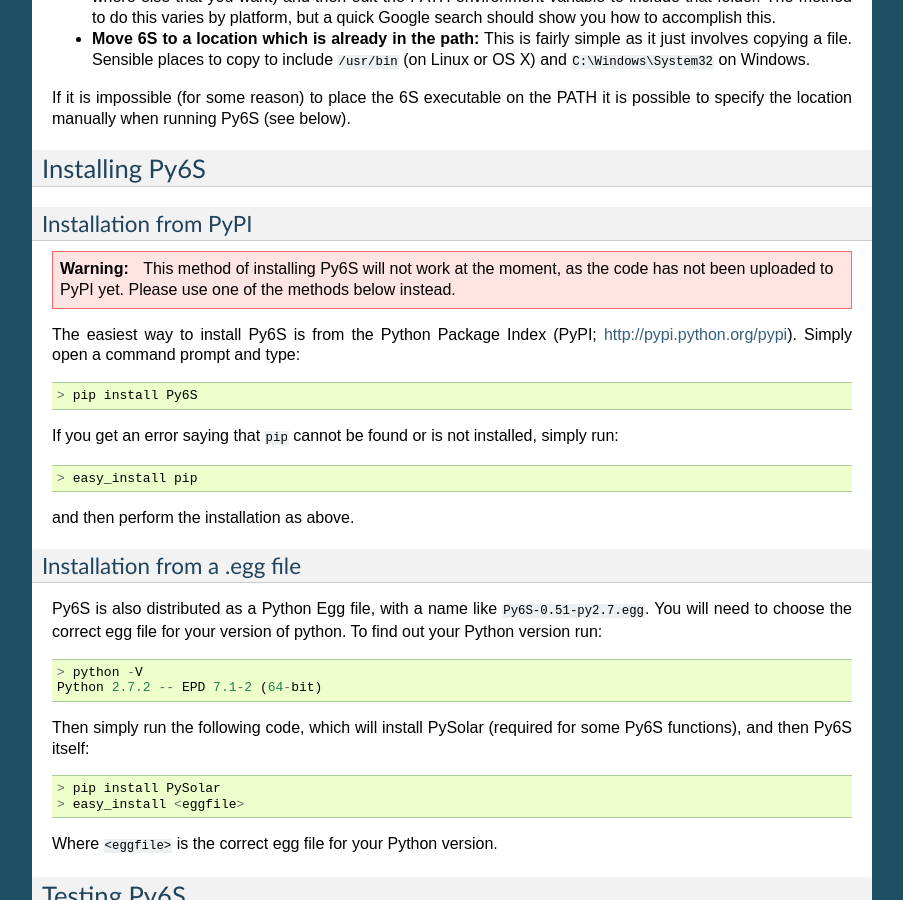
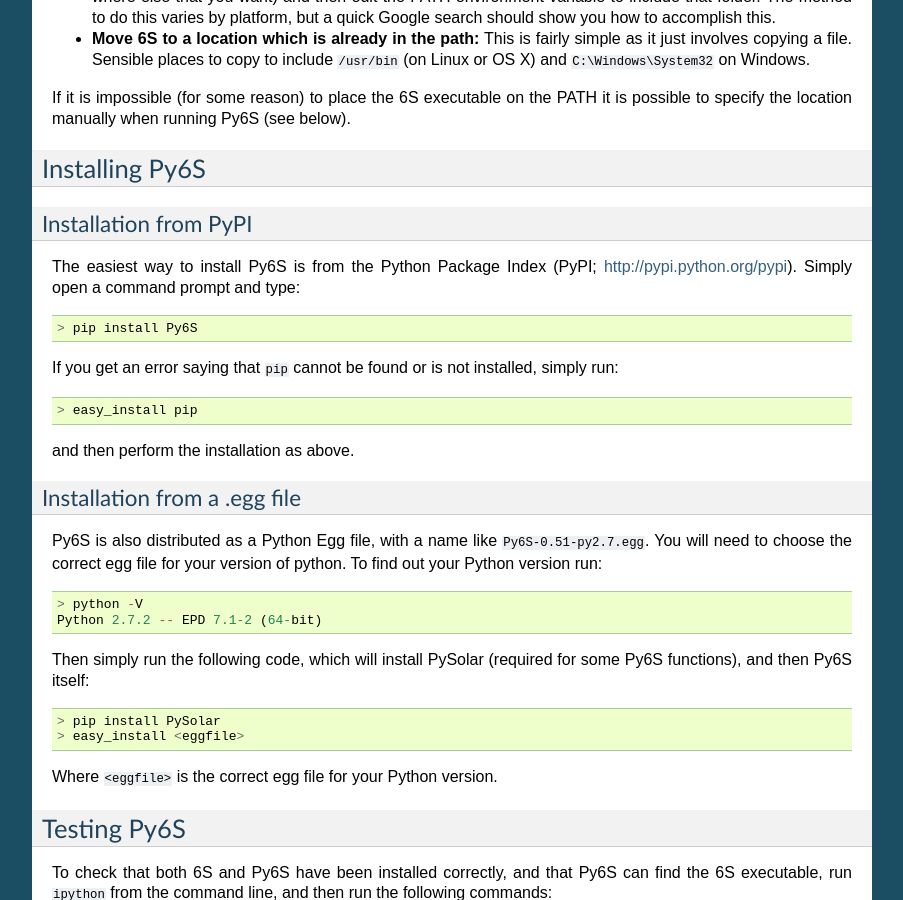
Before and after one commit to robintw/Py6S, a Sphinx documentation site: the page built from doc/source/installation.rst, in a window 1280 px wide and 900 px high, scrolled down 4240 px. Shown: the whole window, without its empty margins (198-1101 px from the left). Built offline with Sphinx 7.4.7, drawn with Linux system fonts in a browser that asks for light colours.

Commit message:
Removed warning from installation instructions saying that it isn't on PyPI - because it is!

```diff
--- a/doc/source/installation.rst
+++ b/doc/source/installation.rst
@@ -181,10 +181,6 @@
 
 Installation from PyPI
 ^^^^^^^^^^^^^^^^^^^^^^
-
-.. warning::
-  This method of installing Py6S will not work at the moment, as the code has not been uploaded to PyPI yet. Please use one of the methods below instead.
-
 The easiest way to install Py6S is from the Python Package Index (PyPI; http://pypi.python.org/pypi). Simply open a command prompt and type::
 
   > pip install Py6S
```
